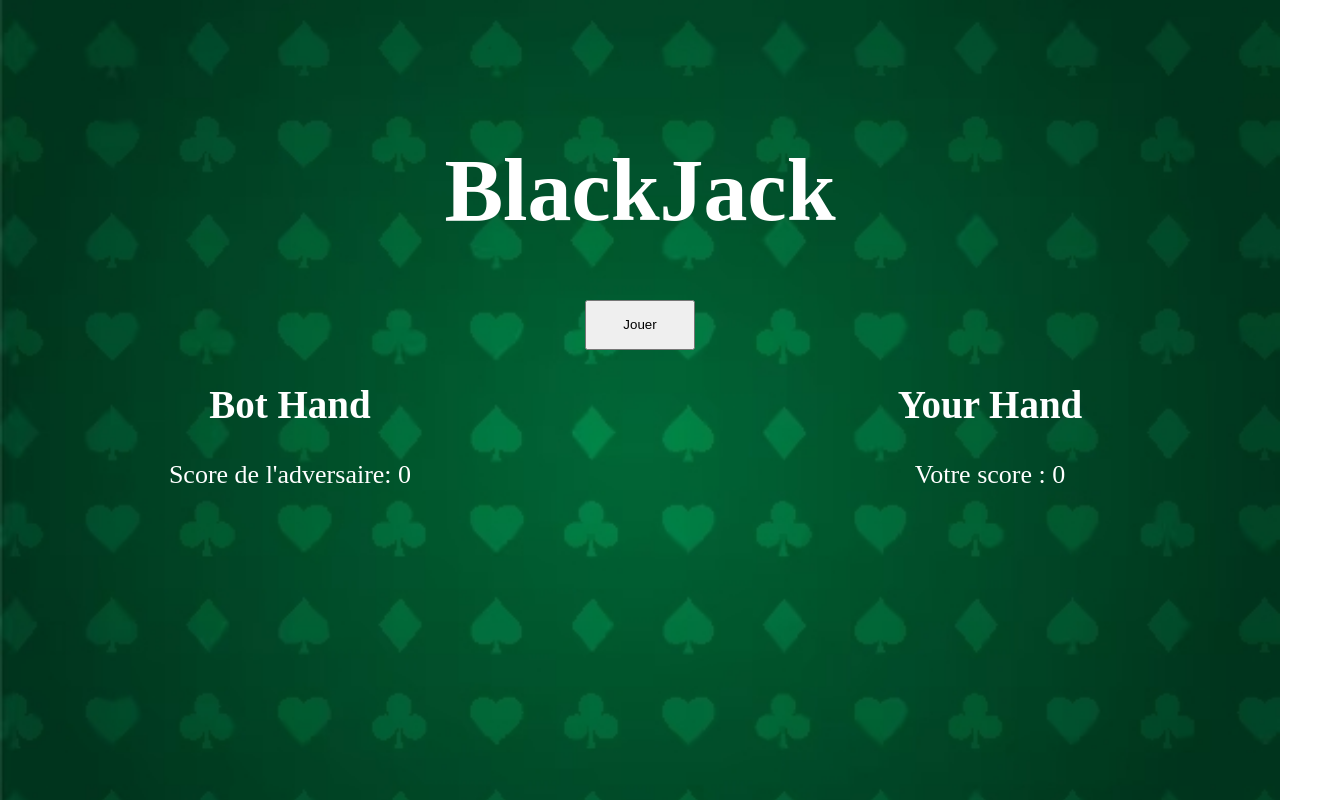
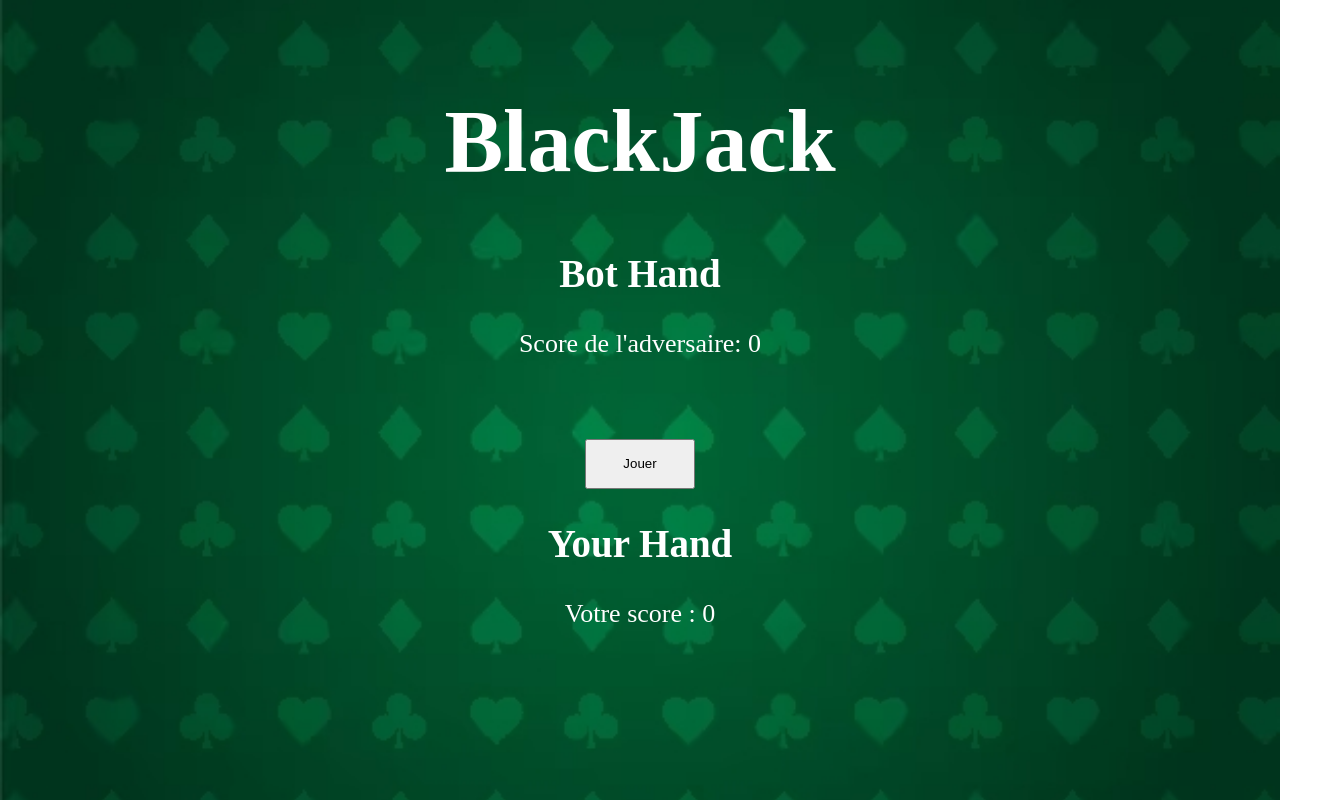
Before and after one commit to malteronie/blackJack, a React (Create React App) app in the folder blackjack/: page / in a window 1280 px wide. Shown: the whole page, 1340 px wide, since content can reach past the window. Built offline with nearby package versions, Linux system fonts and the light colour scheme.

Commit message:
separation_main_split

```diff
--- a/blackjack/src/App.css
+++ b/blackjack/src/App.css
@@ -43,6 +43,7 @@
 .card {
   display: inline-block;
   border: 1px solid #000;
+  font-size:10px;
   padding: 10px;
   margin: 5px;
   width: 50px;
@@ -73,7 +74,6 @@
 
 .bot{
   width: 700px;
-  height: 100px;
 }
 .action{
   margin-top: 20%;
--- a/blackjack/src/Game.jsx
+++ b/blackjack/src/Game.jsx
@@ -1,6 +1,7 @@
 import React, { useState,useEffect} from "react"
 import Hand from "./Hand"
 import BotHand from "./BotHand"
+import Split from "./split";
 
 const Game = () => {
   const types = ["♠", "♥", "♦", "♣"]  //Variable pour valeur et type de carte
@@ -8,11 +9,16 @@ const Game = () => {
 
   //Initialiser les variables utilisant useState
   const [cards, setCards] = useState([])
+  const [firstSplit, setFirstSplit] = useState([])
+  const [secondSplit, setSecondSplit] = useState([])
+
   const [isStart, setStart] = useState(false)
   const [isFinished, setIsFinished] = useState(false)
   const [result, setResult] = useState("")
+
   const [botHand, setBotHand] = useState([])
   const [botFinish, setBotFinish] = useState(false)
+
   const [canBeSplited, setCanBeSplited] = useState(false)
   const [isSplited, setIsSplited] = useState(false)
 
@@ -22,22 +28,11 @@ const Game = () => {
   setBotFinish(false)
   };
 
-// Pour mode impossible
-  // const getBotCard = (score) => {
-  //   const type = types[Math.floor(Math.random() * types.length)];
-  //   if (score===1){
-  //     const value = "A";
-  //     return { value, type }
-  //   } else {
-  //     const value = score;
-  //     return { value, type }
-  //   }
-  // };
-
 //getRandomCard
   const getRandomCard = () => {
     const type = types[Math.floor(Math.random() * types.length)];  //Tire un type de carte au hasard
-    const value = values[Math.floor(Math.random() * values.length)]; //Une valeur de carte au hasard
+    // const value = values[Math.floor(Math.random() * values.length)]; //Une valeur de carte au hasard
+    const value = 10
     return { value, type }; //Retourne les props de la carte
   };
 
@@ -46,15 +41,18 @@ const Game = () => {
     setStart(true);   //La game a commencé
     setCards([getRandomCard(), getRandomCard()]); //Ajoute les cartes
     console.log(cards)
-
     botGame()
+    setFirstSplit([])
+    setSecondSplit([])
+    setIsSplited(false)
   };
 
 //hit
-  const hit = () => {
+  const hit = (card, setCard) => {
     if (botFinish===true){   //Si le bot a fini de jouer
-      setCards([...cards, getRandomCard()]);  //Ajoute une carte a la main du  joueur
+      setCard([...card, getRandomCard()]);  //Ajoute une carte a la main du  joueur
     }
+    console.log(cards[1])
   };
 
 //stay
@@ -84,8 +82,10 @@ const Game = () => {
 
 //split
   const split = () => {
-
+    setIsSplited(true)
     setCanBeSplited(false)
+    setFirstSplit([cards[0], getRandomCard()])
+    setSecondSplit([cards[1], getRandomCard()])
   }
 
 //getScore
@@ -118,22 +118,11 @@ const Game = () => {
 //const Score
   const botScore = getScore(botHand);
   const playerScore = getScore(cards);
+  const firstSplitScore = getScore(firstSplit);
+  const secondSplitScore= getScore(secondSplit);
 
 
 //useEffect
-
-// useEffect (() => {   //mode impossible
-//   if (getScore(botHand)<21 && isStart){
-//     const manque = 21 - getScore(botHand)
-//     setTimeout(() => {
-//       setBotHand([...botHand, getBotCard(manque)]);
-//     }, 1000);
-
-//   } else {
-//     setBotFinish(true)
-//   }
-// }, [botScore, botHand, isStart])
-
   useEffect (() => {     //Mode soft
     if (getScore(botHand)<15 && isStart){   //Si le bot a - de 15
       setTimeout(() => {
@@ -144,6 +133,7 @@ const Game = () => {
       setBotFinish(true)   //S'il a plus de 15 son tour se termine
     }
   }, [botScore, botHand, isStart])   //Dépendance pr useEffect
+
 
   useEffect(() => {
     if (isStart) {      //Si la game est lancée
@@ -170,19 +160,20 @@ const Game = () => {
 //return
   return (
     <div className="game">
+        <BotHand className="" cards={botHand} getScore={botScore} /><br /><br />
       {!isStart && <div>{result}</div>}
       {!isStart && <button onClick={startGame} className="button">Jouer</button>}
-      {isStart && <button onClick={hit} className="button">Hit</button>}
-      {isStart && <button onClick={stay} className="button">Stay</button>}
       {canBeSplited && <button onClick={split} className="button">Split</button>}
-      <div className="flex">
-        <BotHand className="" cards={botHand} getScore={botScore} />
-        <div className="action">
-
-        </div>
-        <Hand cards={cards} getScore={playerScore} isFinished={isFinished}/><br />
-
-      </div><br />
+        {!isSplited && <div>
+          <Hand cards={cards} getScore={playerScore} setCard={setCards} hit={hit} stay={stay} isStart={isStart}/><br />
+        </div>}
+        {isSplited &&
+          <div style={{'display' : 'flex'}}>
+            <Hand cards={firstSplit} getScore={firstSplitScore} setCard={setFirstSplit} hit={hit} stay={stay} isStart={isStart}/><br />
+            <Hand cards={secondSplit} getScore={secondSplitScore} setCard={setSecondSplit} hit={hit} stay={stay} isStart={isStart}/><br />
+          </div>
+        }
+      <br />
 
     </div>
   );
--- a/blackjack/src/Hand.jsx
+++ b/blackjack/src/Hand.jsx
@@ -1,17 +1,20 @@
 import React from "react";
 import Card from "./Card";
 
-const Hand = ({ cards, getScore }) => {
+const Hand = ({ cards, getScore, hit, stay, isStart, setCard}) => {
   return (
     <div className="bot">
     <div className="hand">
+    {isStart && <button onClick={() => hit(cards, setCard)} className="button">Hit</button>}
+    {isStart && <button onClick={() => stay()} className="button">Stay</button>}
       <h2>Your Hand</h2>
       <div className="cards">
         {cards.map((card) => (
           <div style={{ color: card.type === "♠" || card.type === "♣" ? "black" : "red" }}>
-            <Card value={card.value} type={card.type} />
+            <Card  value={card.value} type={card.type} />
           </div>
         ))}
+
       </div>
       <div>Votre score : {getScore}</div>
     </div>
--- a/blackjack/src/split.jsx
+++ b/blackjack/src/split.jsx
@@ -1,23 +1,15 @@
 import React from "react";
-import Card from "./Card";
+import Hand from "./Hand";
 
 
-const Split = ({ cards, getScore }) => {
+const Split = ({ cards, getScore, isFinished, hit, stay, isStart }) => {
+  const splitCard1 = []
+
   return (
-    <div className="bot">
-    <div className="hand">
-      <h2>Your Hand</h2>
-      <div className="cards">
-        {cards.map((card) => (
-          <div style={{ color: card.type === "♠" || card.type === "♣" ? "black" : "red" }}>
-            <Card value={card.value} type={card.type} />
-          </div>
-        ))}
-      </div>
-      <div>Votre score : {getScore}</div>
-    </div>
+    <div className="">
+      <Hand cards={cards} getScore={getScore} isFinished={isFinished} hit={hit} stay={stay} isStart={isStart}/>
     </div>
   );
 };
 
-export default Hand;
+export default Split;
```
